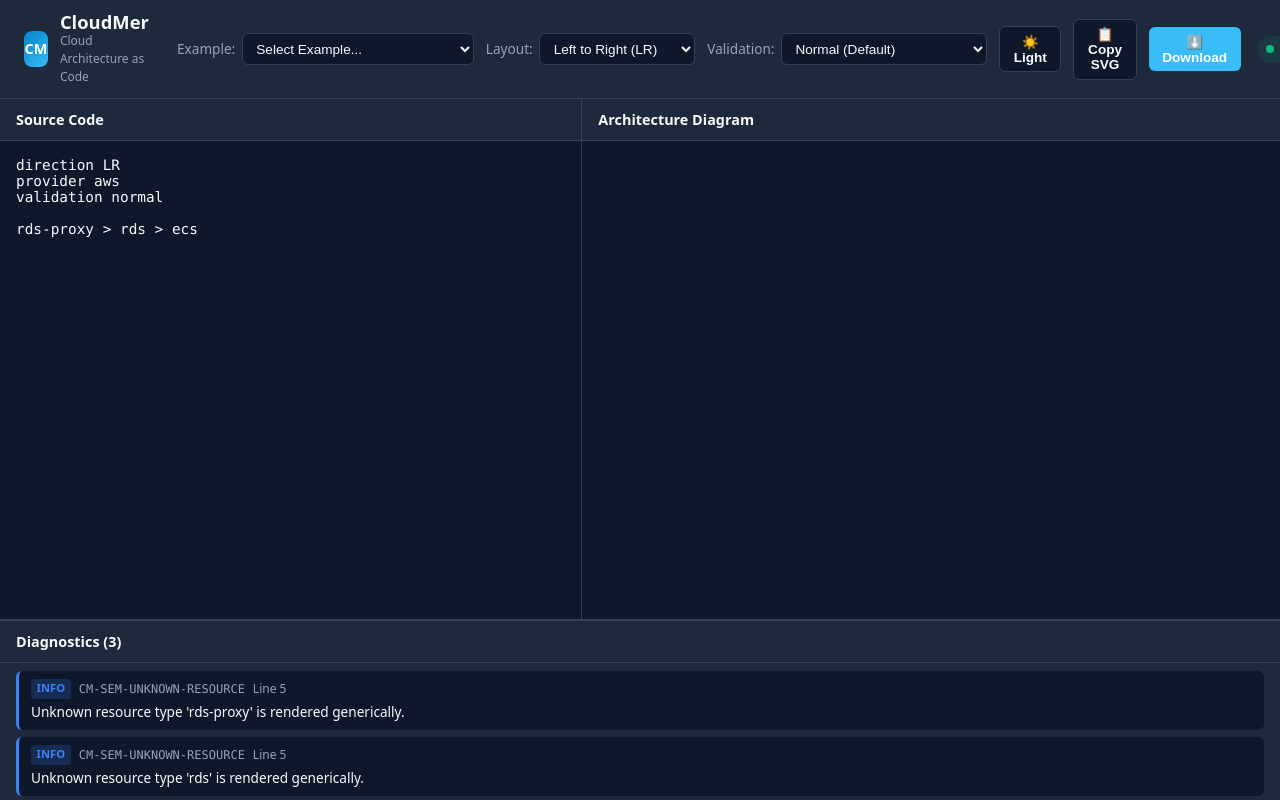
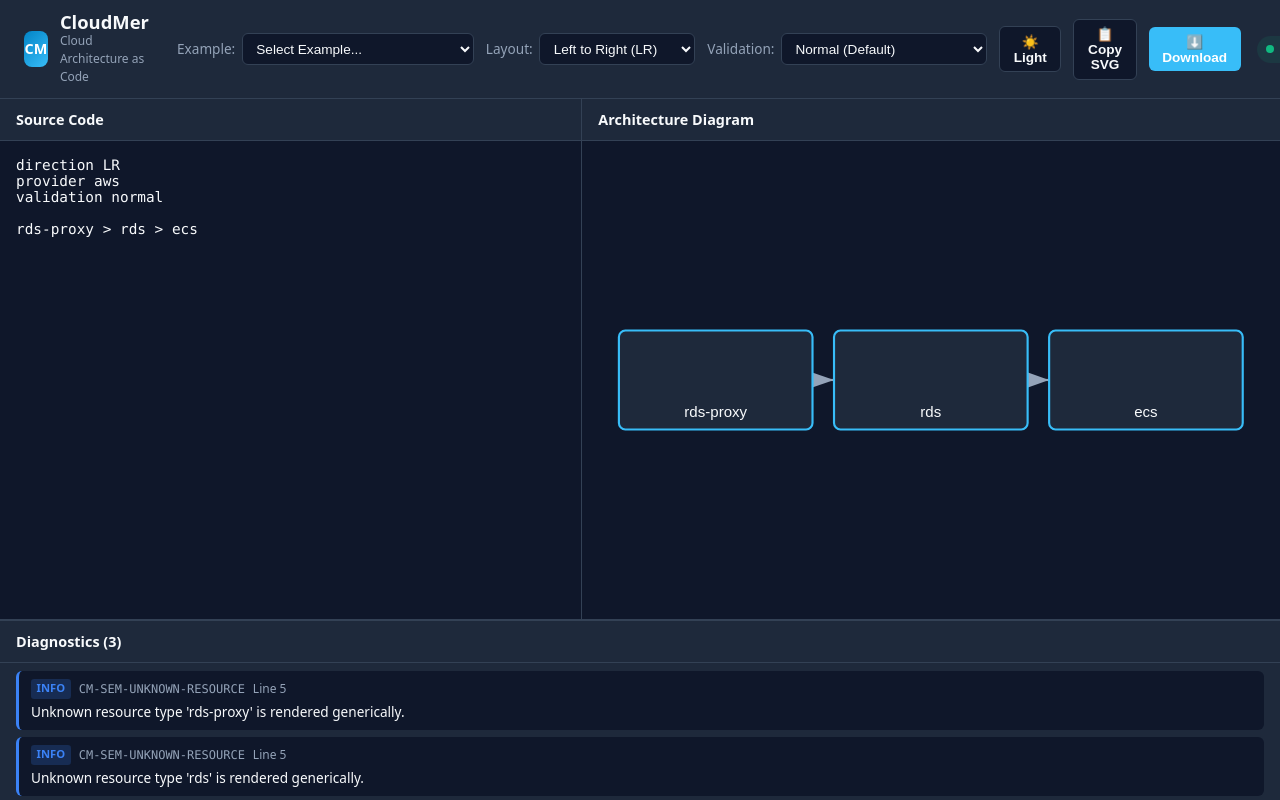
Before and after one commit to baires/archlex, a React (Vite) app in the folder apps/playground/: page / in a window 1280 px wide. Built offline with nearby package versions, Linux system fonts and the light colour scheme; what @cloudmer/aws would draw is missing.

Commit message:
fix: size playground SVG preview

```diff
--- a/apps/playground/src/styles.css
+++ b/apps/playground/src/styles.css
@@ -276,14 +276,19 @@ body {
 }
 
 .svg-container {
+  width: 100%;
+  height: 100%;
+  min-width: 0;
+  min-height: 0;
   max-width: 100%;
   max-height: 100%;
 }
 
 .svg-container svg {
   display: block;
+  width: 100%;
+  height: 100%;
   max-width: 100%;
-  height: auto;
 }
 
 .svg-container [data-cloudmer-id] {
```
Also changed, not shown: 1 other file (tests, documents, lock files or other folders).
